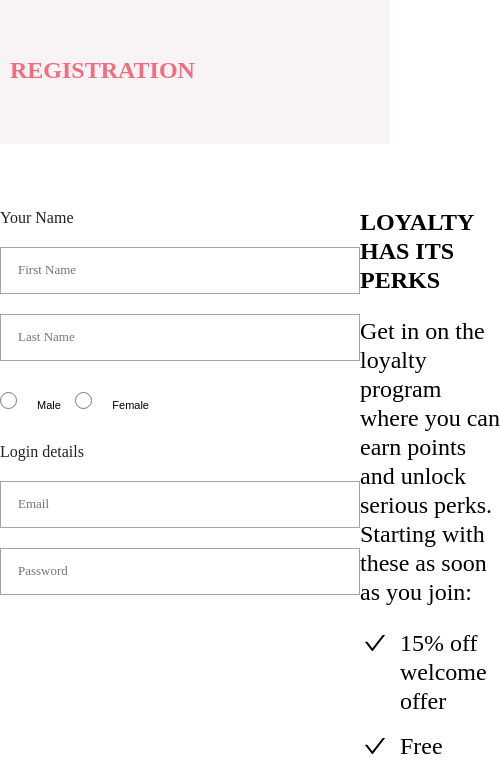
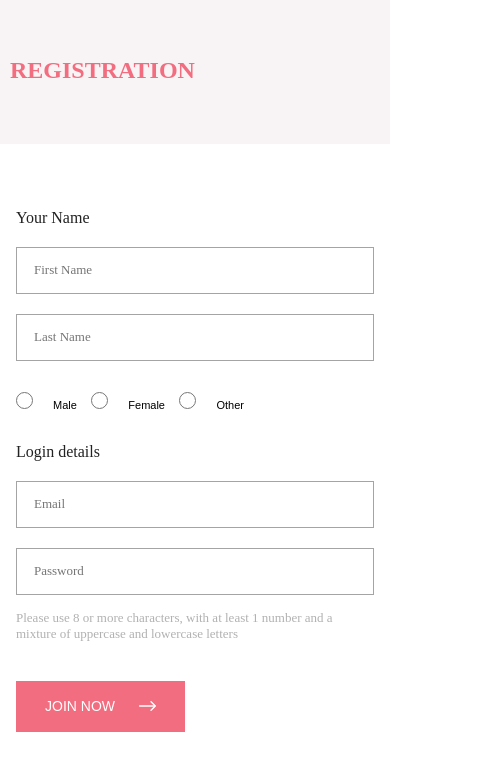
Before and after one commit to Rinat0776/Fashion, a website: page src/registration.html in a window 390 px wide. Shown: the part 78-843 px from the top of the page, 500 px wide, since content can reach past the window. Drawn offline with nearby package versions, Linux system fonts and the light colour scheme; files whose address does not match are found by name; a web font is replaced by a local one.

Commit message:
made media and validate.js

```diff
--- a/src/js/validate.js
+++ b/src/js/validate.js
@@ -1,4 +1,3 @@
-// Валидация
 $(document).ready(function () {
     $(".subscribe__form").validate({
         rules: {
@@ -26,7 +25,7 @@ $(document).ready(function () {
             }
         }
     });
-$(".purchase__form").validate({
+    $(".purchase__form").validate({
     rules:{
         userCountry: {
             required: true,
@@ -57,5 +56,51 @@ $(".purchase__form").validate({
                 minlength: " Не короче шести цифр"
             }
      }
+    });
+    $(".personalInfo__form").validate({
+    rules:{
+        userFirstName:{
+            required: true,
+            minlength: 2,
+            maxlength: 15
+        },
+        userLastName:{
+            required: true,
+            minlength: 2,
+            maxlength: 15
+        },
+        userEmail:{
+            required: true,
+            email: true
+        },
+        userPassword:{
+            required: true,
+            minlength: 6,
+            maxlength: 8
+        }
+    },
+    errorElement: "div",
+    errorClass: "invalidPersonalInfo",
+    messages:{
+        userFirstName:{
+            required: "Имя обязательно",
+            minlength: " Имя не короче двух букв",
+            maxlength: " Имя не должно превышать 15 символов"
+        },
+        userLastName:{
+            required: "Имя обязательно",
+            minlength: " Имя не короче двух букв",
+            maxlength: " Имя не должно превышать 15 символов"
+        },
+        userEmail:{
+            required: "Заполните поле ",
+            email: "Введите корректный email"
+        },
+        userPassword:{
+            required: "Заполните поле ",
+            minlength: " Пароль не короче 6 символов",
+                maxlength: "Пароль не должно превышать 8 символов"
+        }
+    }
+    });
 });
-});
--- a/src/registration.html
+++ b/src/registration.html
@@ -75,6 +75,8 @@
                             class="personalInfo__gender"> Male</span>
                         <input type="radio" name="gender" class="personalInfo__radio" value="female"><span
                             class="personalInfo__gender">Female</span>
+                            <input type="radio" name="gender" class="personalInfo__radio" value="other"><span
+                                class="personalInfo__gender">Other</span>
                         <div class="input-group">
                             <label for="#" class="personalInfo__label">Login details</label>
                             <!-- /.registration__label -->
@@ -85,14 +87,14 @@
                             <input type="text" name="userPassword" class="personalInfo__input" placeholder="Password">
                         </div>
                         <!-- /.input-group -->
-                    </form>
-                    <!-- /.registration__form -->
                     <p class="personalInfo__text">Please use 8 or more characters, with at least 1 number and a mixture
                         of uppercase and lowercase letters</p>
                     <!-- /.personalInfo__text -->
-                    <div class="personalInfo__button">JOIN NOW <img src="./img/button-arrow.svg"
-                            class="personalInfo__arrow" alt="arrow"></div>
+                    <button type="submit" class="personalInfo__button">JOIN NOW <img src="./img/button-arrow.svg"
+                            class="personalInfo__arrow" alt="arrow"></button>
                     <!-- /.personalInfo__button -->
+                      </form>
+                      <!-- /.registration__form -->
                 </div>
                 <!-- /.registration__personalInfo -->
                 <div class="registration__aside">
--- a/src/sass/_interface.sass
+++ b/src/sass/_interface.sass
@@ -34,3 +34,14 @@ div.invalidPurchase
     left: 32px
     width: 100%
     text-align: center
+input
+    &.invalidPersonalInfo
+        border: 1px solid  tomato
+div.invalidPersonalInfo
+    color: tomato
+    font-size: 12px
+    position: absolute
+    bottom: 23px
+    left: 8px
+    width: 100%
+    text-align: center
--- a/src/sass/_media.sass
+++ b/src/sass/_media.sass
@@ -1,4 +1,4 @@
-@media  ( max-width: 1124px  )
+@media  ( max-width: 1140px  )
     .header
         &__menu
             padding: 18px 20px
@@ -15,6 +15,9 @@
             margin-right: 250px
     .shopping
         padding: 0 10px
+    .registration
+        &__wrap
+            padding: 0 10px
     .purchase
         &__wrap
             padding: 0 10px
@@ -147,7 +150,24 @@
     .checkout
         margin-left: 7px
         margin-top: 39px
-
+    .registration
+        &__wrap
+            padding: 0 16px
+        &__personalInfo
+            flex-basis: 50%
+        &__aside
+            font-size: 16px
+            line-height: 22px
+            flex-basis: 48%
+        &__description
+            margin: 32px 0 22px
+    .personalInfo
+        &__radio
+            &:nth-of-type(3)
+                display: inline-block
+        &__gender
+            &:nth-of-type(3)
+                display: inline-block
     .subscribe
         padding: 0
         &__item
@@ -188,6 +208,18 @@
     .footer
         &__copy
             font-size: 10px
+    .registration
+        &__wrap
+            flex-direction: column
+        &__personalInfo
+            width: 100%
+    .personalInfo
+        &__form
+            width: 100%
+        &__input
+            width: 100%
+        &__text
+            width: 100%
     .purchase
         &__close
             top: 11px
--- a/src/sass/templates/_registration.sass
+++ b/src/sass/templates/_registration.sass
@@ -39,9 +39,6 @@
             top: 6px
             left: -35px
             display: flex
-
-
-
 .personalInfo
     &__label
         display: block
@@ -57,6 +54,7 @@
         line-height: 16px
         border: 1px solid $border-button
         margin-bottom: 20px
+        outline: none
         +light
         &:nth-child(2n+1)
             margin-bottom: 0
@@ -66,11 +64,15 @@
         margin: 31px 20px 33px 10px
         &:nth-of-type(1)
             margin-left: 0
+        &:nth-of-type(3)
+            display: none
     &__gender
         font-size: 11px
         line-height: 13px
         color: $dark-text
         display: inline-block
+        &:nth-of-type(3)
+            display: none
     &__text
         width: 360px
         font-size: 13px
@@ -82,9 +84,12 @@
         font-size: 14px
         line-height: 17px
         color: $light
+        outline: none
+        border: none
         background-color: $red-text
         padding: 17px 29px
         margin-bottom: 96px
+        cursor: pointer
     &__arrow
         width: 17px
         height: 10px
```
Also changed, not shown: src/css/style.css.
